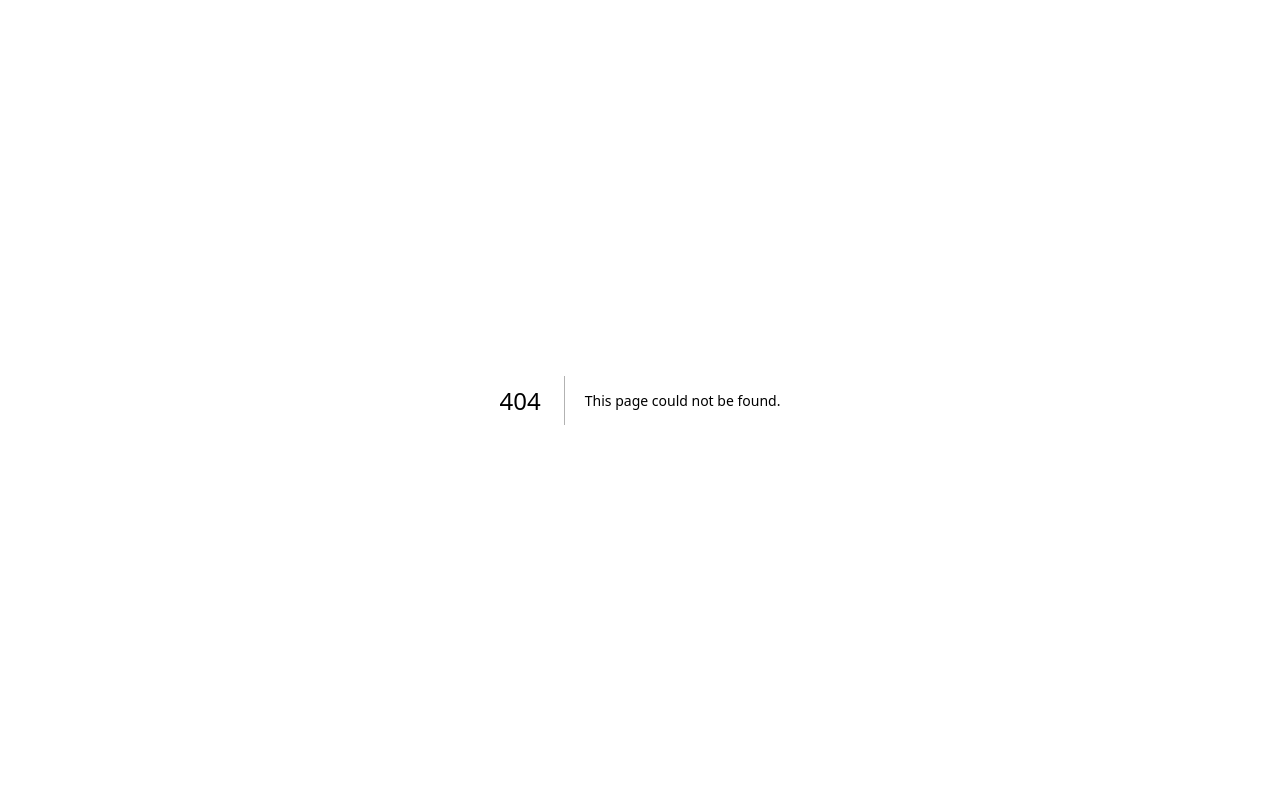
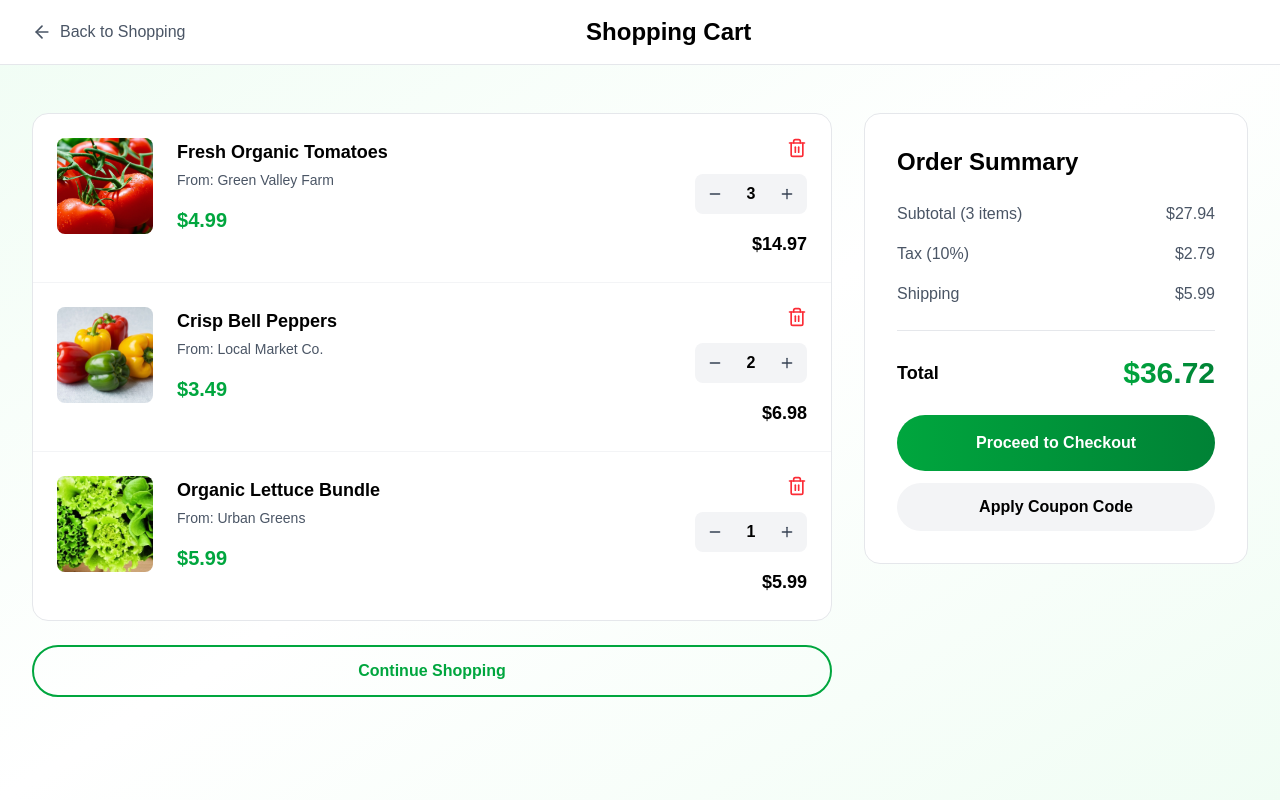
Before and after one commit to Ruwanima/AgriCart-Frontend, a Next.js app: page /Pages/shopping-page in a window 1280 px wide. Before the commit this address had no page. Built offline with nearby package versions, Linux system fonts and the light colour scheme.

Commit message:
add shoppin cart

```diff
--- /dev/null
+++ b/src/app/Pages/shopping-page/page.tsx
@@ -0,0 +1,202 @@
+"use client"
+
+import { useState } from "react"
+import Link from "next/link"
+import { Trash2, Minus, Plus, ArrowLeft, ShoppingBag } from "lucide-react"
+
+interface CartItem {
+  id: string
+  name: string
+  price: number
+  quantity: number
+  image: string
+  seller: string
+}
+
+const ShoppingCartPage = () => {
+  const [cartItems, setCartItems] = useState<CartItem[]>([
+    {
+      id: "1",
+      name: "Fresh Organic Tomatoes",
+      price: 4.99,
+      quantity: 3,
+      image: "/fresh-organic-tomatoes.png",
+      seller: "Green Valley Farm",
+    },
+    {
+      id: "2",
+      name: "Crisp Bell Peppers",
+      price: 3.49,
+      quantity: 2,
+      image: "/fresh-bell-peppers.jpg",
+      seller: "Local Market Co.",
+    },
+    {
+      id: "3",
+      name: "Organic Lettuce Bundle",
+      price: 5.99,
+      quantity: 1,
+      image: "/fresh-organic-lettuce.png",
+      seller: "Urban Greens",
+    },
+  ])
+
+  const updateQuantity = (id: string, newQuantity: number) => {
+    if (newQuantity <= 0) {
+      removeItem(id)
+      return
+    }
+    setCartItems(cartItems.map((item) => (item.id === id ? { ...item, quantity: newQuantity } : item)))
+  }
+
+  const removeItem = (id: string) => {
+    setCartItems(cartItems.filter((item) => item.id !== id))
+  }
+
+  const subtotal = cartItems.reduce((sum, item) => sum + item.price * item.quantity, 0)
+  const tax = subtotal * 0.1
+  const shipping = subtotal > 50 ? 0 : 5.99
+  const total = subtotal + tax + shipping
+
+  return (
+    <div className="min-h-screen bg-gradient-to-br from-green-50 via-white to-green-50">
+      {/* Header */}
+      <header className="bg-white border-b border-gray-200 sticky top-0 z-50">
+        <div className="max-w-7xl mx-auto px-4 sm:px-6 lg:px-8 py-4 flex items-center justify-between">
+          <Link href="/" className="flex items-center text-gray-600 hover:text-black transition-colors">
+            <ArrowLeft className="w-5 h-5 mr-2" />
+            Back to Shopping
+          </Link>
+          <h1 className="text-2xl font-bold text-black">Shopping Cart</h1>
+          <div className="w-24"></div>
+        </div>
+      </header>
+
+      {/* Main Content */}
+      <div className="max-w-7xl mx-auto px-4 sm:px-6 lg:px-8 py-12">
+        {cartItems.length === 0 ? (
+          // Empty Cart
+          <div className="text-center py-20">
+            <ShoppingBag className="w-16 h-16 text-gray-300 mx-auto mb-4" />
+            <h2 className="text-2xl font-bold text-gray-800 mb-2">Your Cart is Empty</h2>
+            <p className="text-gray-600 mb-8">Add some fresh products to get started!</p>
+            <Link href="/">
+              <button className="bg-green-600 text-white px-8 py-3 rounded-full hover:bg-green-700 transition-colors">
+                Continue Shopping
+              </button>
+            </Link>
+          </div>
+        ) : (
+          <div className="grid lg:grid-cols-3 gap-8">
+            {/* Cart Items */}
+            <div className="lg:col-span-2">
+              <div className="bg-white rounded-2xl border border-gray-200 overflow-hidden">
+                {cartItems.map((item, index) => (
+                  <div
+                    key={item.id}
+                    className={`p-6 flex gap-6 ${index !== cartItems.length - 1 ? "border-b border-gray-100" : ""}`}
+                  >
+                    {/* Product Image */}
+                    <div className="flex-shrink-0">
+                      <img
+                        src={item.image || "/placeholder.svg"}
+                        alt={item.name}
+                        className="w-24 h-24 object-cover rounded-lg"
+                      />
+                    </div>
+
+                    {/* Product Details */}
+                    <div className="flex-grow">
+                      <h3 className="text-lg font-bold text-black mb-1">{item.name}</h3>
+                      <p className="text-sm text-gray-600 mb-4">From: {item.seller}</p>
+                      <p className="text-xl font-semibold text-green-600">${item.price.toFixed(2)}</p>
+                    </div>
+
+                    {/* Quantity Controls */}
+                    <div className="flex flex-col items-end gap-4">
+                      <button
+                        onClick={() => removeItem(item.id)}
+                        className="text-red-500 hover:text-red-700 transition-colors"
+                      >
+                        <Trash2 className="w-5 h-5" />
+                      </button>
+                      <div className="flex items-center gap-2 bg-gray-100 rounded-lg p-2">
+                        <button
+                          onClick={() => updateQuantity(item.id, item.quantity - 1)}
+                          className="p-1 hover:bg-gray-200 rounded transition-colors"
+                        >
+                          <Minus className="w-4 h-4 text-gray-700" />
+                        </button>
+                        <span className="w-8 text-center font-semibold text-black">{item.quantity}</span>
+                        <button
+                          onClick={() => updateQuantity(item.id, item.quantity + 1)}
+                          className="p-1 hover:bg-gray-200 rounded transition-colors"
+                        >
+                          <Plus className="w-4 h-4 text-gray-700" />
+                        </button>
+                      </div>
+                      <p className="text-lg font-bold text-black">${(item.price * item.quantity).toFixed(2)}</p>
+                    </div>
+                  </div>
+                ))}
+              </div>
+
+              {/* Continue Shopping Button */}
+              <Link href="/">
+                <button className="mt-6 w-full border-2 border-green-600 text-green-600 px-6 py-3 rounded-full font-semibold hover:bg-green-600 hover:text-white transition-all">
+                  Continue Shopping
+                </button>
+              </Link>
+            </div>
+
+            {/* Order Summary */}
+            <div className="lg:col-span-1">
+              <div className="bg-white rounded-2xl border border-gray-200 p-8 sticky top-24">
+                <h2 className="text-2xl font-bold text-black mb-6">Order Summary</h2>
+
+                <div className="space-y-4 mb-6">
+                  <div className="flex justify-between text-gray-600">
+                    <span>Subtotal ({cartItems.length} items)</span>
+                    <span>${subtotal.toFixed(2)}</span>
+                  </div>
+                  <div className="flex justify-between text-gray-600">
+                    <span>Tax (10%)</span>
+                    <span>${tax.toFixed(2)}</span>
+                  </div>
+                  <div className="flex justify-between text-gray-600">
+                    <span>Shipping</span>
+                    <span className={shipping === 0 ? "text-green-600 font-semibold" : ""}>
+                      {shipping === 0 ? "Free" : `$${shipping.toFixed(2)}`}
+                    </span>
+                  </div>
+                  {shipping === 0 && (
+                    <p className="text-sm text-green-600 font-medium">✓ Free shipping on orders over $50</p>
+                  )}
+                </div>
+
+                <div className="border-t border-gray-200 pt-6 mb-6">
+                  <div className="flex justify-between items-center">
+                    <span className="text-lg font-bold text-black">Total</span>
+                    <span className="text-3xl font-bold bg-gradient-to-r from-green-600 to-green-700 bg-clip-text text-transparent">
+                      ${total.toFixed(2)}
+                    </span>
+                  </div>
+                </div>
+
+                <button className="w-full bg-gradient-to-r from-green-600 to-green-700 text-white px-6 py-4 rounded-full font-semibold hover:shadow-lg transition-all transform hover:scale-105">
+                  Proceed to Checkout
+                </button>
+
+                <button className="w-full mt-3 bg-gray-100 text-black px-6 py-3 rounded-full font-semibold hover:bg-gray-200 transition-colors">
+                  Apply Coupon Code
+                </button>
+              </div>
+            </div>
+          </div>
+        )}
+      </div>
+    </div>
+  )
+}
+
+export default ShoppingCartPage
```
